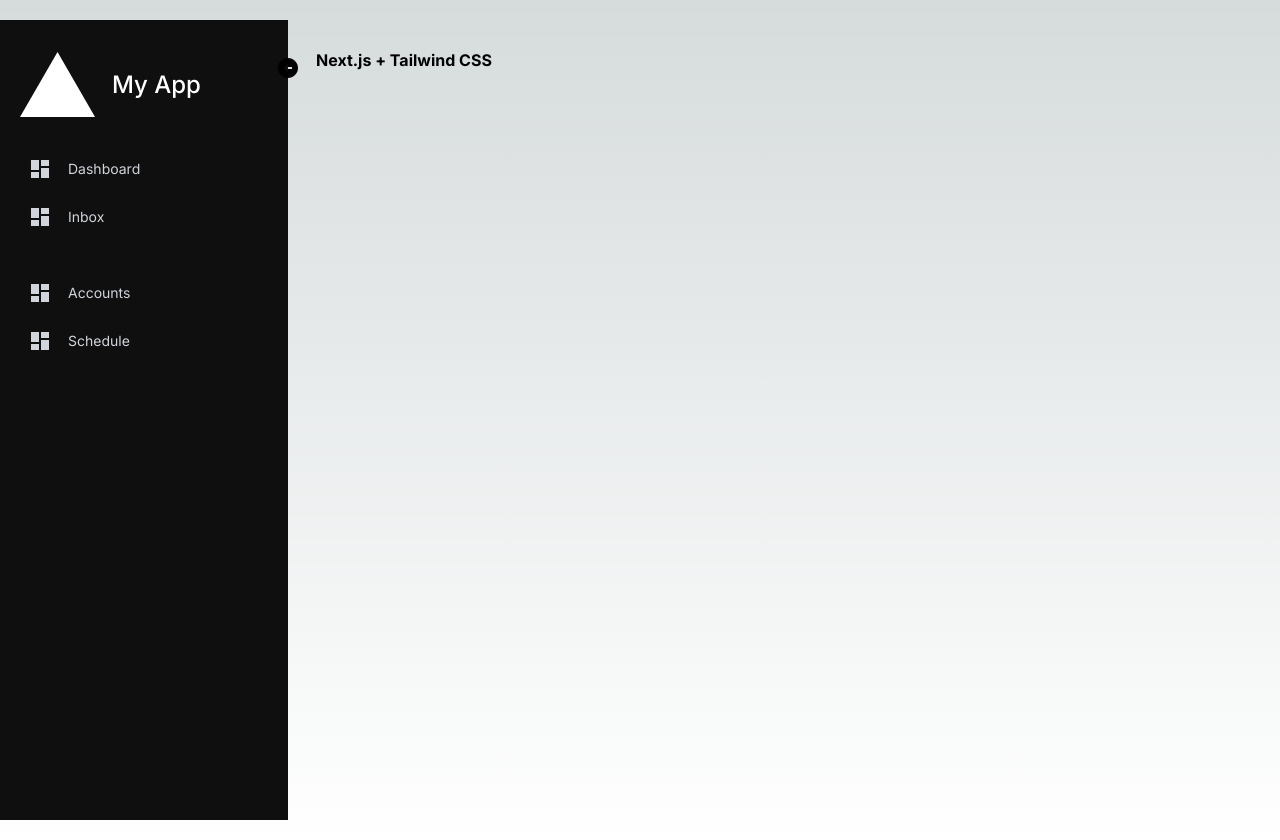
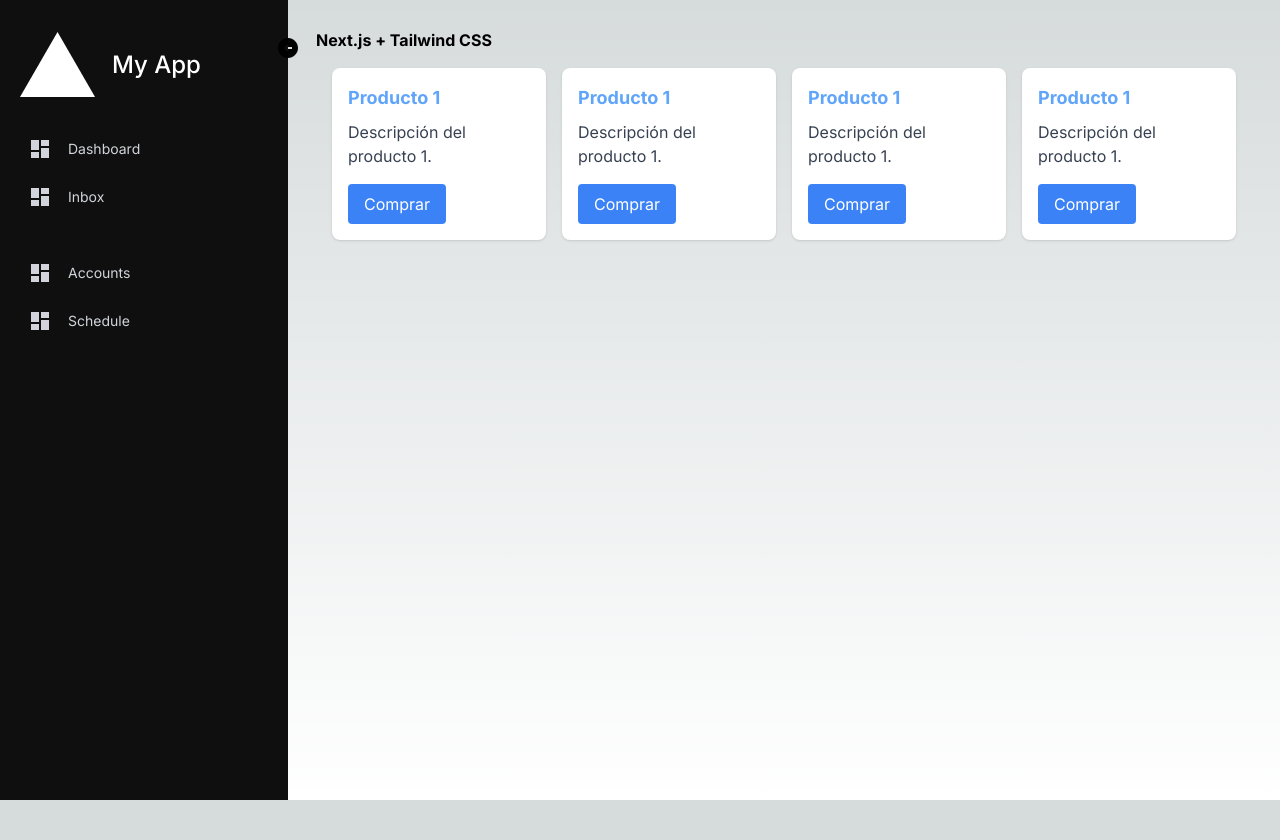
Before and after one commit to leandrodrey/nextjs-course-coderhouse, a Next.js app: page / in a window 1280 px wide. After the commit the page ends 800 px from the top, so only its background shows below. Built offline with nearby package versions, Linux system fonts and the light colour scheme.

Commit message:
Products first approach

```diff
--- /dev/null
+++ b/app/components/ui/ProductCard.tsx
@@ -0,0 +1,15 @@
+import {FC} from "react";
+
+const ProductCard:FC = () => {
+    return (
+        <>
+            <div className="bg-white shadow rounded-lg p-4">
+                <h2 className="text-lg font-bold mb-2 text-blue-400">Producto 1</h2>
+                <p className="text-gray-700 mb-4">Descripción del producto 1.</p>
+                <button className="bg-blue-500 text-white py-2 px-4 rounded hover:bg-blue-600">Comprar</button>
+            </div>
+        </>
+    )
+}
+
+export default ProductCard;
--- /dev/null
+++ b/app/components/ui/ProductContainer.tsx
@@ -0,0 +1,17 @@
+import {FC} from "react";
+import ProductCard from "@/app/components/ui/ProductCard";
+
+const ProductContainer:FC = () => {
+    return (
+        <>
+            <div className="flex-1 p-4 grid grid-cols-1 sm:grid-cols-2 md:grid-cols-3 lg:grid-cols-4 gap-4">
+                <ProductCard />
+                <ProductCard />
+                <ProductCard />
+                <ProductCard />
+            </div>
+        </>
+    )
+}
+
+export default ProductContainer;
--- a/app/layout.tsx
+++ b/app/layout.tsx
@@ -19,7 +19,7 @@ export default function RootLayout({
     return (
         <html lang="en">
         <body className={inter.className}>
-            <main className="w-full py-5 shadow flex">
+            <main className="w-full shadow flex">
                 <NavBar />
                 <div className="content h-screen flex-1 p-7">
                     {children}
--- a/app/page.tsx
+++ b/app/page.tsx
@@ -1,9 +1,11 @@
 import {ReactElement} from "react";
+import ProductContainer from "@/app/components/ui/ProductContainer";
 
 export default function Home(): ReactElement {
     return (
         <>
             <h1 className="text-base font-bold"> Next.js + Tailwind CSS</h1>
+            <ProductContainer />
         </>
     )
 }
```
